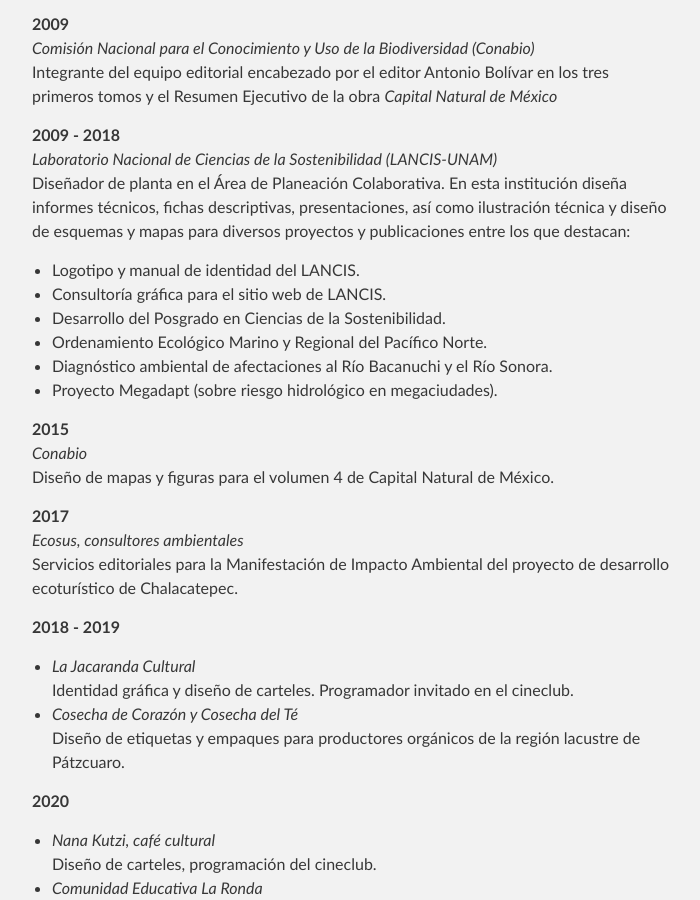
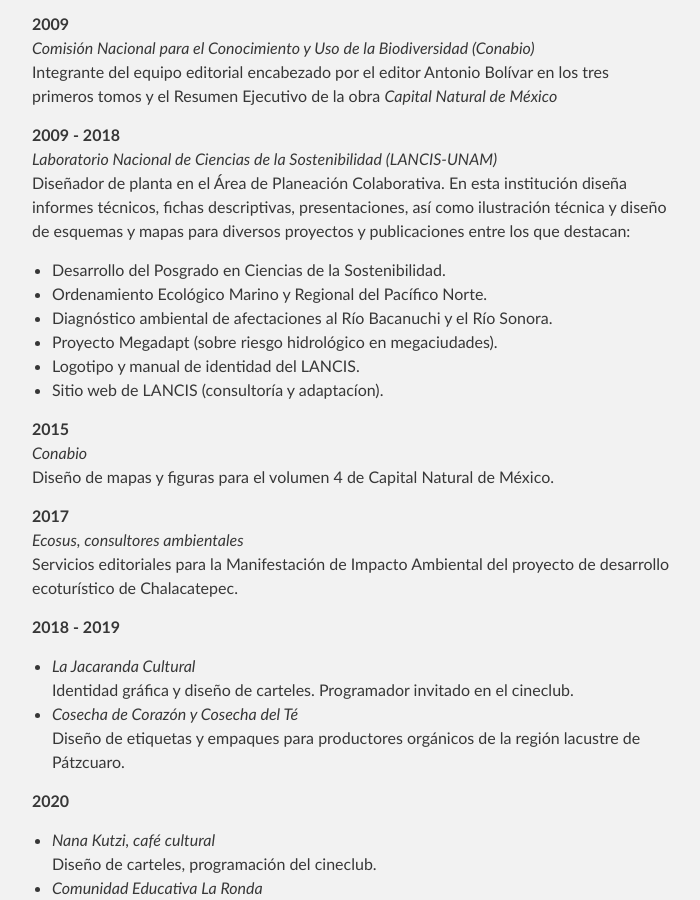
Before and after one commit to ovisnigra/cv_sbourguet, a Jekyll site: the page built from curriculum.md, in a window 1280 px wide and 900 px high, scrolled down 1784 px. Shown: the whole window, without its empty margins (288-988 px from the left). Built offline with Jekyll 4.4.1, drawn with Linux system fonts in a browser that asks for light colours; our own code applies the rules of GitHub Pages for plain Markdown files.

Commit message:
Update curriculum.md
arreglo en trabajos del Lancis

```diff
--- a/curriculum.md
+++ b/curriculum.md
@@ -68,12 +68,12 @@
 _Laboratorio Nacional de Ciencias de la Sostenibilidad (LANCIS-UNAM)_ <br>
 Diseñador de planta en el Área de Planeación Colaborativa. En esta institución diseña informes técnicos, fichas descriptivas, presentaciones, así como ilustración técnica y diseño de esquemas y mapas para diversos proyectos y publicaciones entre los que destacan:
 
--	Logotipo y manual de identidad del LANCIS.
--	Consultoría gráfica para el sitio web de LANCIS.
 -	Desarrollo del Posgrado en Ciencias de la Sostenibilidad.
 -	Ordenamiento Ecológico Marino y Regional del Pacífico Norte.
 -	Diagnóstico ambiental de afectaciones al Río Bacanuchi y el Río Sonora.
 -	Proyecto Megadapt (sobre riesgo hidrológico en megaciudades).
+-	Logotipo y manual de identidad del LANCIS.
+-	Sitio web de LANCIS (consultoría y adaptacíon).
 
 **2015** <br>
 _Conabio_ <br>
```
